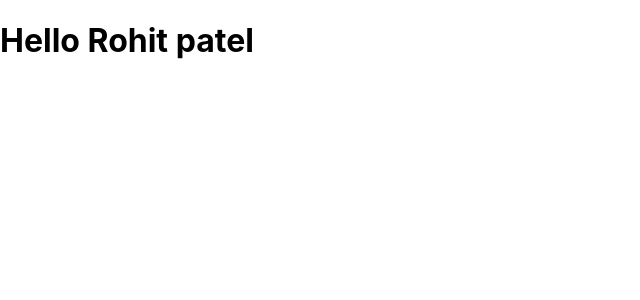
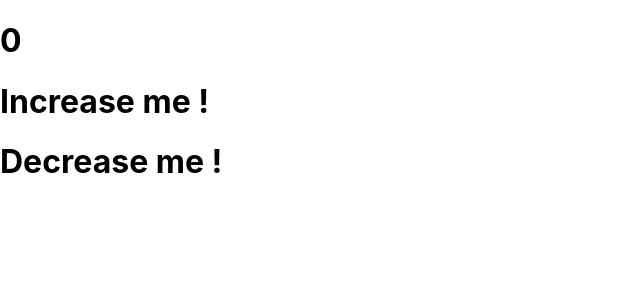
Before and after one commit to RohitPatel1122/my-app, a React (Create React App) app: page / in a window 1280 px wide. Shown: the top 300 px of the page, without its empty margins (0-640 px from the left). Built offline with nearby package versions, Linux system fonts and the light colour scheme.

Commit message:
Added Counter Example

```diff
--- a/src/App.js
+++ b/src/App.js
@@ -1,10 +1,12 @@
 
 import './App.css';
 import HelloWorld from './Components/HelloWorld';
+import Counter from './Components/CounterExample';
 function App() {
   return (
     <div>
-        <HelloWorld name = "Rohit patel"></HelloWorld>
+        {/* <HelloWorld name = "Rohit patel"></HelloWorld> */}
+        <Counter/>
     </div>
   );
 }
--- /dev/null
+++ b/src/Components/CounterExample.js
@@ -0,0 +1,15 @@
+import React, { useState } from "react";
+
+function Counter (){
+    const [count, setCount] = useState(0)
+    return(
+        <div>
+            <h1>{count}</h1>
+            <h1 onClick={() => setCount(count+1)}>Increase me !</h1>
+            <h1 onClick={() => setCount(count - 1)}>Decrease me !</h1>
+        </div>
+
+    )
+}
+
+export default Counter
```
